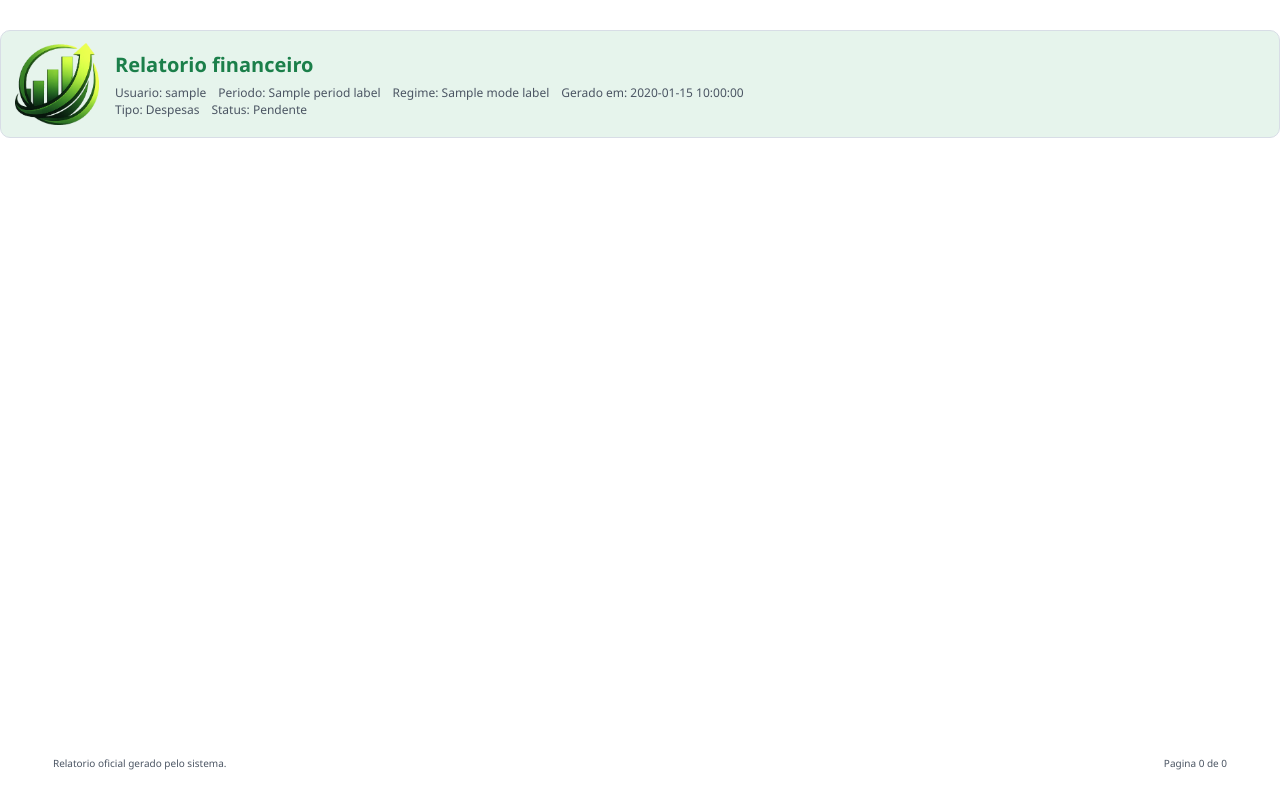
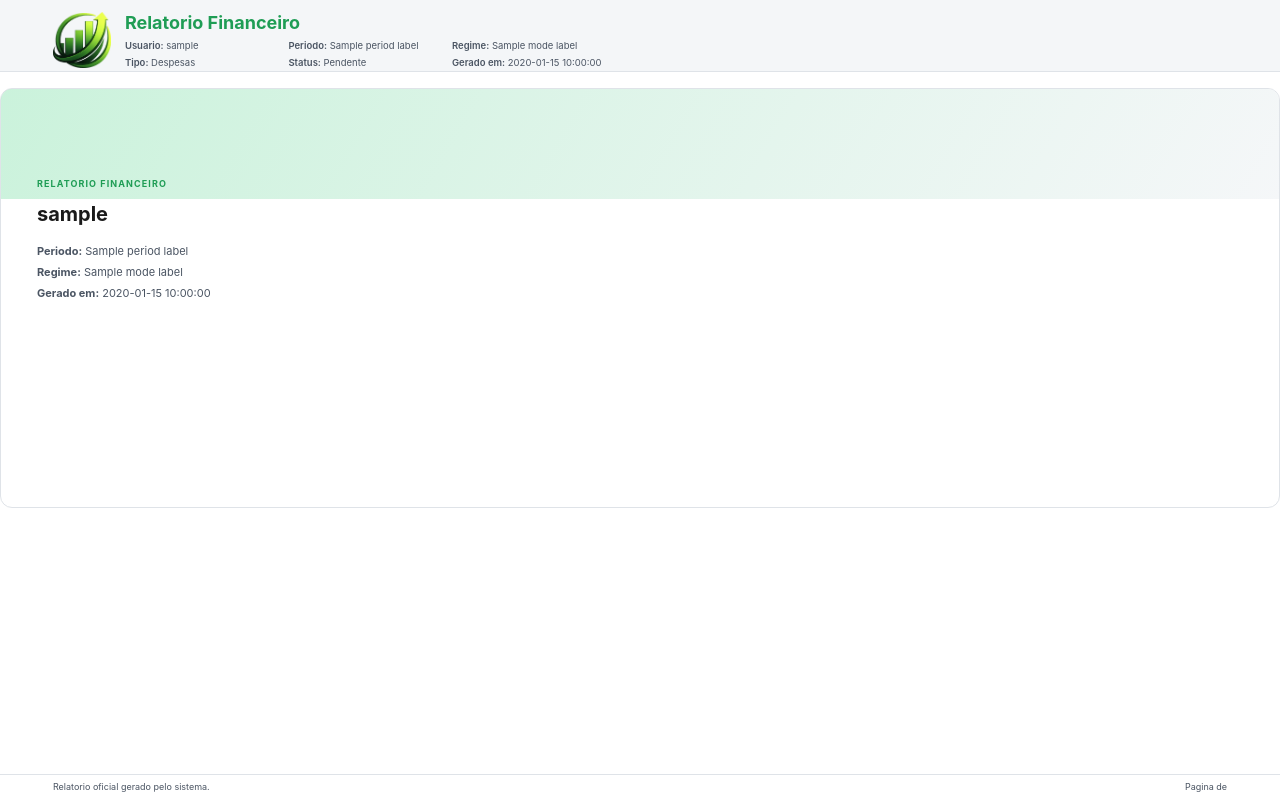
Before and after one commit to RonnyGuilherme1/projeto_orcamento_atualizado_v1, a Python web app: template templates/reports_print.html in a window 1280 px wide. Run offline with Jinja, Linux system fonts and the light colour scheme; the template is opened without the code that fills it: most values are stand-ins (such as "Sample title", 1, 10 or a date in 2020).

Commit message:
Ajuste fino do PDF para profissional

```diff
--- /dev/null
+++ b/static/css/reports_pdf.css
@@ -0,0 +1,307 @@
+@page {
+  size: A4;
+  margin: 16mm 14mm 18mm;
+}
+
+:root {
+  --ink: #1a1a1a;
+  --muted: #4b5563;
+  --line: #dfe3e8;
+  --soft: #f4f6f8;
+  --accent: #2ecc71;
+  --accent-dark: #1f9d55;
+  --danger: #e74c3c;
+}
+
+* {
+  box-sizing: border-box;
+}
+
+body.pdf-body {
+  margin: 0;
+  font-family: "Inter", system-ui, -apple-system, "Segoe UI", Arial, sans-serif;
+  color: var(--ink);
+  background: #fff;
+  font-size: 10.5px;
+  line-height: 1.4;
+}
+
+.pdf-header {
+  position: fixed;
+  top: 0;
+  left: 0;
+  right: 0;
+  height: 72px;
+  background: var(--soft);
+  border-bottom: 1px solid var(--line);
+  padding: 10px 14mm;
+  z-index: 10;
+}
+
+.pdf-header-inner {
+  display: flex;
+  align-items: center;
+  gap: 14px;
+}
+
+.pdf-logo {
+  width: 58px;
+  height: auto;
+}
+
+.pdf-title {
+  font-size: 18px;
+  font-weight: 700;
+  color: var(--accent-dark);
+}
+
+.pdf-meta {
+  margin-top: 4px;
+  display: grid;
+  grid-template-columns: repeat(3, minmax(0, 1fr));
+  gap: 4px 14px;
+  font-size: 9.5px;
+  color: var(--muted);
+}
+
+.pdf-meta strong {
+  font-weight: 600;
+}
+
+.pdf-footer {
+  position: fixed;
+  bottom: 0;
+  left: 0;
+  right: 0;
+  padding: 6px 14mm;
+  border-top: 1px solid var(--line);
+  font-size: 9px;
+  color: var(--muted);
+  display: flex;
+  justify-content: space-between;
+}
+
+.pdf-content {
+  padding: 88px 0 40px;
+}
+
+.pdf-cover {
+  position: relative;
+  min-height: 420px;
+  border: 1px solid var(--line);
+  border-radius: 12px;
+  padding: 48px 36px;
+  margin-bottom: 20px;
+  overflow: hidden;
+  page-break-after: always;
+}
+
+.cover-band {
+  position: absolute;
+  top: 0;
+  left: 0;
+  right: 0;
+  height: 110px;
+  background: linear-gradient(120deg, rgba(46, 204, 113, 0.25), rgba(244, 246, 248, 0.9));
+}
+
+.cover-card {
+  position: relative;
+  z-index: 1;
+  max-width: 360px;
+  margin-top: 40px;
+}
+
+.cover-label {
+  text-transform: uppercase;
+  letter-spacing: 0.12em;
+  font-size: 9px;
+  color: var(--accent-dark);
+  font-weight: 700;
+}
+
+.cover-card h1 {
+  margin: 8px 0 16px;
+  font-size: 20px;
+  font-weight: 700;
+}
+
+.cover-meta {
+  display: grid;
+  gap: 6px;
+  font-size: 11px;
+  color: var(--muted);
+}
+
+.pdf-section {
+  margin-bottom: 18px;
+}
+
+.pdf-toc {
+  page-break-after: always;
+}
+
+.section-head {
+  display: flex;
+  align-items: baseline;
+  justify-content: space-between;
+  gap: 10px;
+}
+
+.section-head h2 {
+  margin: 0;
+  font-size: 14px;
+  font-weight: 700;
+}
+
+.section-subtitle {
+  margin: 4px 0 0;
+  font-size: 10px;
+  color: var(--muted);
+}
+
+.section-divider {
+  height: 1px;
+  background: var(--line);
+  margin: 8px 0 12px;
+}
+
+.toc-list {
+  margin: 0;
+  padding-left: 18px;
+  display: grid;
+  gap: 4px;
+  font-size: 11px;
+}
+
+.kpi-grid {
+  display: grid;
+  grid-template-columns: repeat(2, minmax(0, 1fr));
+  gap: 10px;
+  margin-bottom: 12px;
+}
+
+.kpi-card {
+  border: 1px solid var(--line);
+  border-radius: 10px;
+  padding: 10px 12px;
+  position: relative;
+  background: #fff;
+}
+
+.kpi-card::before {
+  content: "";
+  position: absolute;
+  left: 0;
+  top: 0;
+  bottom: 0;
+  width: 4px;
+  border-radius: 10px 0 0 10px;
+  background: var(--accent);
+}
+
+.kpi-card.is-negative::before {
+  background: var(--danger);
+}
+
+.kpi-label {
+  font-size: 9.5px;
+  color: var(--muted);
+  text-transform: uppercase;
+  letter-spacing: 0.08em;
+}
+
+.kpi-value {
+  display: block;
+  margin-top: 6px;
+  font-size: 15px;
+  font-weight: 700;
+  color: var(--ink);
+}
+
+.note-box {
+  border: 1px solid var(--line);
+  border-radius: 10px;
+  padding: 10px 12px;
+  background: var(--soft);
+  font-size: 10px;
+}
+
+.note-box strong {
+  display: block;
+  margin-bottom: 6px;
+  font-size: 10.5px;
+}
+
+.note-box ul {
+  margin: 0;
+  padding-left: 16px;
+  display: grid;
+  gap: 4px;
+}
+
+.pdf-table {
+  width: 100%;
+  border-collapse: collapse;
+  font-size: 9.8px;
+}
+
+.pdf-table thead {
+  display: table-header-group;
+}
+
+.pdf-table th,
+.pdf-table td {
+  border: 1px solid var(--line);
+  padding: 6px 8px;
+  text-align: left;
+  vertical-align: top;
+}
+
+.pdf-table th {
+  background: var(--soft);
+  font-weight: 700;
+  font-size: 9.5px;
+}
+
+.pdf-table tbody tr:nth-child(even) {
+  background: #fafbfc;
+}
+
+.pdf-table .num {
+  text-align: right;
+  white-space: nowrap;
+}
+
+.pdf-table .wrap {
+  max-width: 180px;
+  word-break: break-word;
+}
+
+.total-row td {
+  background: var(--soft);
+  font-weight: 700;
+}
+
+.is-negative {
+  color: var(--danger);
+  font-weight: 600;
+}
+
+.is-positive {
+  color: var(--accent-dark);
+  font-weight: 600;
+}
+
+.pdf-table-flow tbody tr {
+  page-break-inside: avoid;
+  break-inside: avoid;
+}
+
+@media print {
+  .pdf-cover,
+  .pdf-section,
+  .pdf-table {
+    page-break-inside: avoid;
+  }
+}
--- a/static/css/reports_print.css
+++ /dev/null
@@ -1,148 +0,0 @@
-@page {
-  margin: 18mm 14mm 22mm;
-}
-
-:root {
-  --accent: #1b7f4a;
-  --accent-soft: #e6f4ec;
-  --ink: #0f1720;
-  --muted: #4b5563;
-  --line: #d8dde6;
-}
-
-body {
-  font-family: "Segoe UI", Arial, sans-serif;
-  color: var(--ink);
-  background: #fff;
-  margin: 0;
-}
-
-.print-page {
-  padding: 8mm 0 18mm;
-}
-
-.print-header {
-  display: flex;
-  align-items: center;
-  gap: 16px;
-  border: 1px solid var(--line);
-  background: var(--accent-soft);
-  border-radius: 10px;
-  padding: 12px 14px;
-  margin-bottom: 14px;
-}
-
-.print-logo {
-  width: 84px;
-  height: auto;
-}
-
-.print-title h1 {
-  margin: 0 0 6px;
-  font-size: 20px;
-  color: var(--accent);
-}
-
-.print-meta,
-.print-filters {
-  display: flex;
-  gap: 12px;
-  flex-wrap: wrap;
-  font-size: 12px;
-  color: var(--muted);
-}
-
-.print-section {
-  margin-bottom: 18px;
-}
-
-.print-section h2 {
-  margin: 0 0 8px;
-  font-size: 16px;
-  border-left: 4px solid var(--accent);
-  padding-left: 8px;
-}
-
-.summary-grid {
-  display: grid;
-  grid-template-columns: repeat(4, minmax(0, 1fr));
-  gap: 8px;
-}
-
-.summary-card {
-  border: 1px solid var(--line);
-  border-radius: 8px;
-  padding: 8px 10px;
-  font-size: 12px;
-  background: #fff;
-}
-
-.summary-card strong {
-  display: block;
-  font-size: 14px;
-  margin-top: 4px;
-  color: var(--accent);
-}
-
-.summary-note {
-  margin-top: 8px;
-  font-size: 12px;
-  color: var(--muted);
-}
-
-.print-table {
-  width: 100%;
-  border-collapse: collapse;
-  font-size: 11px;
-}
-
-.print-table th,
-.print-table td {
-  border: 1px solid var(--line);
-  padding: 6px 8px;
-  text-align: left;
-}
-
-.print-table th {
-  background: #f1f5f9;
-  font-weight: 700;
-}
-
-.print-table tr.total td {
-  font-weight: 700;
-  background: #f8fafc;
-}
-
-.print-footer {
-  position: fixed;
-  bottom: 8mm;
-  left: 14mm;
-  right: 14mm;
-  display: flex;
-  justify-content: space-between;
-  font-size: 10px;
-  color: var(--muted);
-}
-
-.toc-list {
-  margin: 6px 0 0;
-  padding-left: 16px;
-  display: grid;
-  gap: 4px;
-  font-size: 12px;
-  color: var(--muted);
-}
-
-.pageNumber::after {
-  content: counter(page);
-}
-
-.totalPages::after {
-  content: counter(pages);
-}
-
-@media print {
-  .print-section {
-    page-break-inside: avoid;
-  }
-}
--- a/templates/reports_print.html
+++ b/templates/reports_print.html
@@ -3,10 +3,32 @@
 <head>
   <meta charset="utf-8" />
   <meta name="viewport" content="width=device-width, initial-scale=1" />
-  <title>Relatorio financeiro</title>
-  <link rel="stylesheet" href="/static/css/reports_print.css" />
+  <title>Relatorio Financeiro</title>
+  <link rel="stylesheet" href="/static/css/reports_pdf.css" />
 </head>
-<body>
+<body class="pdf-body">
+  <header class="pdf-header">
+    <div class="pdf-header-inner">
+      <img class="pdf-logo" src="{{ url_for('static', filename='img/logo-recorte2.png') }}" alt="Logo" />
+      <div class="pdf-header-text">
+        <div class="pdf-title">Relatorio Financeiro</div>
+        <div class="pdf-meta">
+          <span><strong>Usuario:</strong> {{ user_name }}</span>
+          <span><strong>Periodo:</strong> {{ period_label }}</span>
+          <span><strong>Regime:</strong> {{ mode_label }}</span>
+          <span><strong>Tipo:</strong> {{ 'Ambos' if type_filter == 'all' else ('Receitas' if type_filter == 'income' else 'Despesas') }}</span>
+          <span><strong>Status:</strong> {{ 'Todos' if status_filter == 'all' else ('Pago/Recebido' if status_filter == 'paid' else 'Pendente') }}</span>
+          <span><strong>Gerado em:</strong> {{ generated_at }}</span>
+        </div>
+      </div>
+    </div>
+  </header>
+
+  <footer class="pdf-footer">
+    <span>Relatorio oficial gerado pelo sistema.</span>
+    <span>Pagina <span class="pageNumber"></span> de <span class="totalPages"></span></span>
+  </footer>
+
   {% set toc = [
     ('summary', 'Resumo executivo'),
     ('dre', 'DRE'),
@@ -15,27 +37,28 @@
     ('recurring', 'Recorrencias'),
     ('pending', 'Pendencias')
   ] %}
-  <div class="print-page">
-    <header class="print-header">
-      <img class="print-logo" src="{{ url_for('static', filename='img/logo-recorte2.png') }}" alt="Logo" />
-      <div class="print-title">
-        <h1>Relatorio financeiro</h1>
-        <div class="print-meta">
-          <span>Usuario: {{ user_name }}</span>
-          <span>Periodo: {{ period_label }}</span>
-          <span>Regime: {{ mode_label }}</span>
-          <span>Gerado em: {{ generated_at }}</span>
-        </div>
-        <div class="print-filters">
-          <span>Tipo: {{ 'Ambos' if type_filter == 'all' else ('Receitas' if type_filter == 'income' else 'Despesas') }}</span>
-          <span>Status: {{ 'Todos' if status_filter == 'all' else ('Pago/Recebido' if status_filter == 'paid' else 'Pendente') }}</span>
+
+  <main class="pdf-content">
+    <section class="pdf-cover">
+      <div class="cover-band"></div>
+      <div class="cover-card">
+        <span class="cover-label">Relatorio Financeiro</span>
+        <h1>{{ user_name }}</h1>
+        <div class="cover-meta">
+          <div><strong>Periodo:</strong> {{ period_label }}</div>
+          <div><strong>Regime:</strong> {{ mode_label }}</div>
+          <div><strong>Gerado em:</strong> {{ generated_at }}</div>
         </div>
       </div>
-    </header>
+    </section>
 
     {% if sections %}
-      <section class="print-section">
+      <section class="pdf-section pdf-toc">
+        <div class="section-head">
           <h2>Sumario</h2>
+          <p class="section-subtitle">Visao geral das secoes geradas.</p>
+        </div>
+        <div class="section-divider"></div>
         <ul class="toc-list">
           {% for key, label in toc %}
             {% if key in sections %}
@@ -47,58 +70,91 @@
     {% endif %}
 
     {% if 'summary' in sections %}
-      <section class="print-section">
+      {% set net_value = data.summary.net %}
+      {% set economy_label = '% economia' if net_value >= 0 else '% deficit' %}
+      {% set economy_value = data.summary.economy_pct if net_value >= 0 else (data.summary.economy_pct * -1) %}
+      <section class="pdf-section">
+        <div class="section-head">
           <h2>Resumo executivo</h2>
-        <div class="summary-grid">
-          <div class="summary-card">
-            <span>Total receitas</span>
-            <strong>{{ fmt_brl(data.summary.income) }}</strong>
+          <p class="section-subtitle">Indicadores gerenciais do periodo selecionado.</p>
         </div>
-          <div class="summary-card">
-            <span>Total despesas</span>
-            <strong>{{ fmt_brl(data.summary.expense) }}</strong>
+        <div class="section-divider"></div>
+
+        <div class="kpi-grid">
+          <div class="kpi-card">
+            <span class="kpi-label">Total receitas</span>
+            <span class="kpi-value">{{ fmt_brl(data.summary.income) }}</span>
           </div>
-          <div class="summary-card">
-            <span>Resultado liquido</span>
-            <strong>{{ fmt_brl(data.summary.net) }}</strong>
+          <div class="kpi-card">
+            <span class="kpi-label">Total despesas</span>
+            <span class="kpi-value">{{ fmt_brl(data.summary.expense) }}</span>
           </div>
-          <div class="summary-card">
-            <span>% economia</span>
-            <strong>{{ data.summary.economy_pct }}%</strong>
+          <div class="kpi-card {{ 'is-negative' if net_value < 0 else '' }}">
+            <span class="kpi-label">Resultado liquido</span>
+            <span class="kpi-value">{{ fmt_brl(net_value) }}</span>
+          </div>
+          <div class="kpi-card">
+            <span class="kpi-label">{{ economy_label }}</span>
+            <span class="kpi-value">{{ economy_value | round(1) }}%</span>
           </div>
         </div>
-        <div class="summary-note">
-          {{ data.comparison.note }}
+
+        <div class="note-box">
+          <strong>Observacoes do periodo</strong>
+          <ul>
+            <li>Resultado liquido de {{ fmt_brl(net_value) }} no periodo.</li>
+            {% if data.categories.rows and data.categories.rows|length > 0 %}
+              <li>Despesas concentradas em {{ data.categories.rows[0].label }} ({{ data.categories.rows[0].percent }}%).</li>
+            {% endif %}
+            {% if data.pending.total > 0 %}
+              <li>Pendencias impactam saldo em {{ fmt_brl(data.pending.impact) }}.</li>
+            {% endif %}
+            {% for alert in data.health.alerts %}
+              <li>{{ alert }}</li>
+            {% endfor %}
+          </ul>
         </div>
       </section>
     {% endif %}
 
     {% if 'dre' in sections %}
-      <section class="print-section">
+      <section class="pdf-section">
+        <div class="section-head">
           <h2>DRE</h2>
-        <table class="print-table">
+          <p class="section-subtitle">Demonstrativo por categoria.</p>
+        </div>
+        <div class="section-divider"></div>
+        <table class="pdf-table">
           <thead>
             <tr>
               <th>Categoria</th>
-              <th>Receitas</th>
-              <th>Despesas</th>
-              <th>Resultado</th>
+              <th class="num">Receitas</th>
+              <th class="num">Despesas</th>
+              <th class="num">Resultado</th>
             </tr>
           </thead>
           <tbody>
             {% for row in data.dre.rows %}
               <tr>
                 <td>{{ row.label }}</td>
-                <td>{{ fmt_brl(row.income) }}</td>
-                <td>{{ fmt_brl(row.expense) }}</td>
-                <td>{{ fmt_brl(row.net) }}</td>
+                <td class="num">{{ fmt_brl(row.income) }}</td>
+                <td class="num">{{ fmt_brl(row.expense) }}</td>
+                <td class="num">
+                  <span class="{{ 'is-negative' if row.net < 0 else 'is-positive' if row.net > 0 else '' }}">
+                    {{ fmt_brl(row.net) }}
+                  </span>
+                </td>
               </tr>
             {% endfor %}
-            <tr class="total">
+            <tr class="total-row">
               <td>Resultado total</td>
-              <td>{{ fmt_brl(data.dre.total.income) }}</td>
-              <td>{{ fmt_brl(data.dre.total.expense) }}</td>
-              <td>{{ fmt_brl(data.dre.total.net) }}</td>
+              <td class="num">{{ fmt_brl(data.dre.total.income) }}</td>
+              <td class="num">{{ fmt_brl(data.dre.total.expense) }}</td>
+              <td class="num">
+                <span class="{{ 'is-negative' if data.dre.total.net < 0 else 'is-positive' if data.dre.total.net > 0 else '' }}">
+                  {{ fmt_brl(data.dre.total.net) }}
+                </span>
+              </td>
             </tr>
           </tbody>
         </table>
@@ -194,38 +268,37 @@
     {% endif %}
 
     {% if 'pending' in sections %}
-      <section class="print-section">
+      <section class="pdf-section">
+        <div class="section-head">
           <h2>Pendencias</h2>
-        <table class="print-table">
+          <p class="section-subtitle">Despesas nao pagas no periodo.</p>
+        </div>
+        <div class="section-divider"></div>
+        <table class="pdf-table">
           <thead>
             <tr>
               <th>Vencimento</th>
               <th>Descricao</th>
               <th>Categoria</th>
-              <th>Valor</th>
-              <th>Dias atraso</th>
+              <th class="num">Valor</th>
+              <th class="num">Dias atraso</th>
             </tr>
           </thead>
           <tbody>
             {% for item in data.pending["items"] %}
               <tr>
                 <td>{{ fmt_date(item.date) }}</td>
-                <td>{{ item.description }}</td>
+                <td class="wrap">{{ item.description }}</td>
                 <td>{{ item.category }}</td>
-                <td>{{ fmt_brl(item.value) }}</td>
-                <td>{{ item.days_overdue }}</td>
+                <td class="num">{{ fmt_brl(item.value) }}</td>
+                <td class="num">{{ item.days_overdue }}</td>
               </tr>
             {% endfor %}
           </tbody>
         </table>
       </section>
     {% endif %}
-
-    <footer class="print-footer">
-      <span>Relatorio oficial gerado pelo sistema.</span>
-      <span>Pagina <span class="pageNumber"></span> de <span class="totalPages"></span></span>
-    </footer>
-  </div>
+  </main>
 
   {% if auto_print %}
   <script>
```
Also changed, not shown: other parts of templates/reports_print.html (+43 -25 lines). Lines whose indentation alone changed are shown as unchanged.
